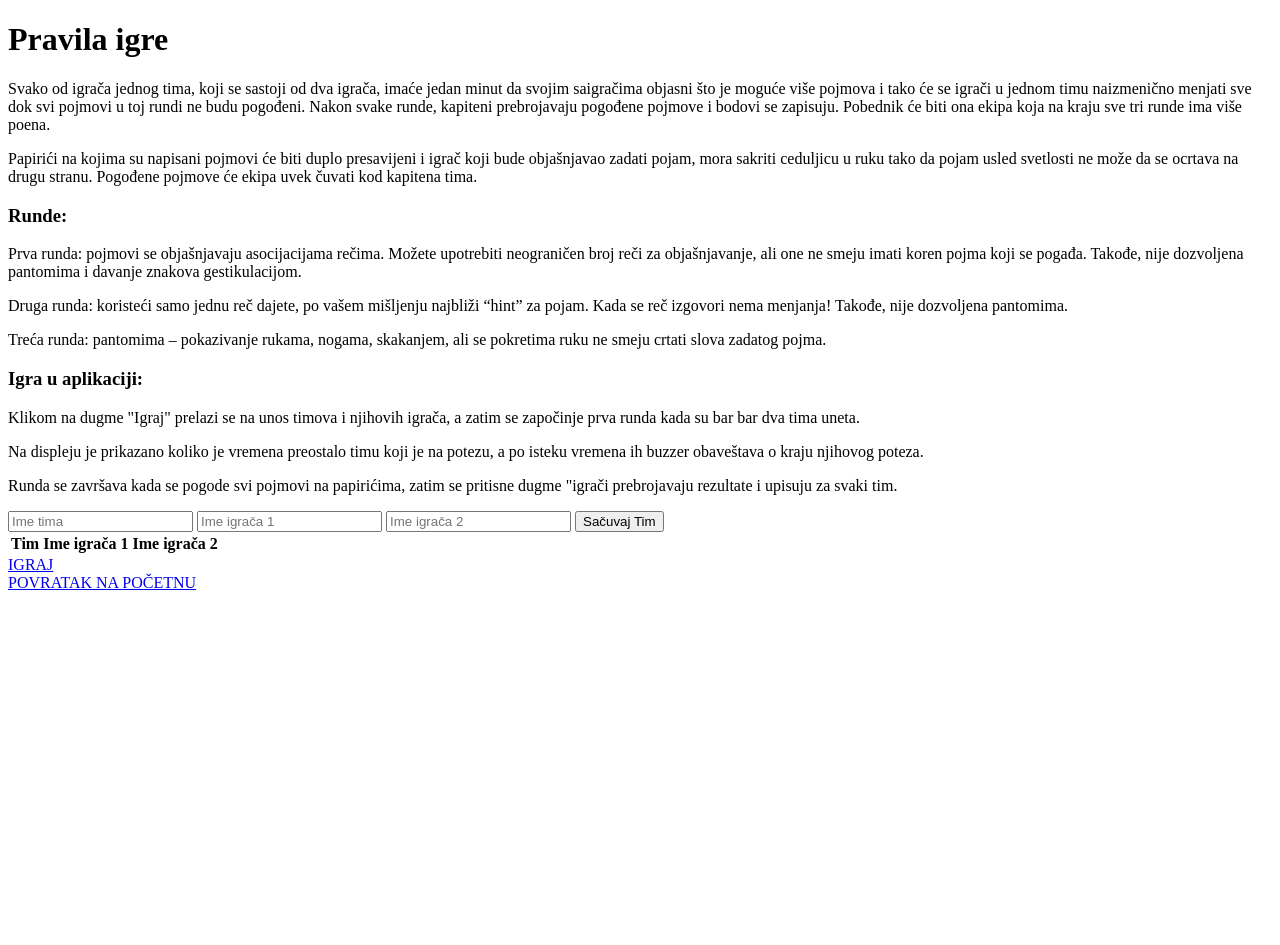
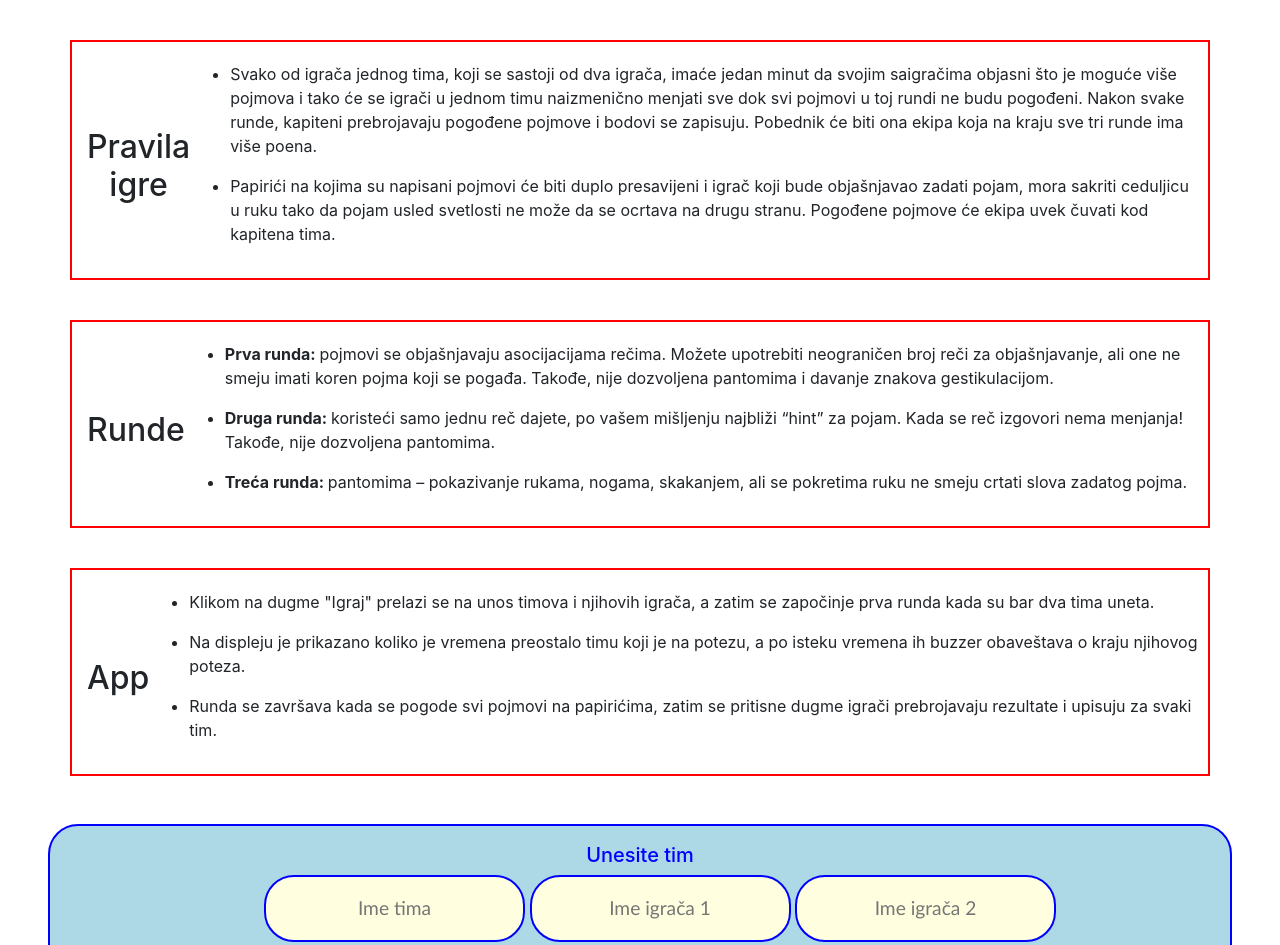
Before and after one commit to CordarJovana/Drustvene-igre-IOT, a plain HTML site: page asocijacije.html in a window 1280 px wide. Shown: the top 945 px of the page. Before the commit the page ends 800 px from the top, so only its background shows below. Drawn offline with nearby package versions, Linux system fonts and the light colour scheme.

Commit message:
CSS skoro ceo

```diff
--- a/asocijacije.html
+++ b/asocijacije.html
@@ -4,53 +4,81 @@
     <meta charset="UTF-8">
     <meta http-equiv="X-UA-Compatible" content="IE=edge">
     <meta name="viewport" content="width=device-width, initial-scale=1.0">
+    <link rel="stylesheet" href="https://stackpath.bootstrapcdn.com/bootstrap/4.5.2/css/bootstrap.min.css" integrity="sha384-JcKb8q3iqJ61gNV9KGb8thSsNjpSL0n8PARn9HuZOnIxN0hoP+VmmDGMN5t9UJ0Z" crossorigin="anonymous">
+    <link rel="stylesheet" href="index.css">
+    <link rel="stylesheet" href="https://cdn.jsdelivr.net/npm/bootstrap@4.5.3/dist/css/bootstrap.min.css"
+    integrity="sha384-TX8t27EcRE3e/ihU7zmQxVncDAy5uIKz4rEkgIXeMed4M0jlfIDPvg6uqKI2xXr2" crossorigin="anonymous">
     <title>Asocijacije</title>
 </head>
-<body>
+<body id="ivonaPozadina">
+    <div id="opis" class="container d-flex justify-content-center align-items-center ">
+         <h2 id="podnaslov">Pravila igre</h2>
+        <ul>
 
-<h1>Pravila igre</h1>
-    <p>Svako od igrača jednog tima, koji se sastoji od dva igrača, imaće jedan minut da svojim saigračima objasni što je moguće više pojmova i tako će se igrači u jednom timu naizmenično menjati sve dok svi pojmovi u toj rundi ne budu pogođeni. Nakon svake runde, kapiteni prebrojavaju pogođene pojmove i bodovi se zapisuju. Pobednik će biti ona ekipa koja na kraju sve tri runde ima više poena.</p>
-    <p> Papirići na kojima su napisani pojmovi će biti duplo presavijeni i igrač koji bude objašnjavao zadati pojam, mora sakriti ceduljicu u ruku tako da pojam usled svetlosti ne može da se ocrtava na drugu stranu. Pogođene pojmove će ekipa uvek čuvati kod kapitena tima.</p>
-    <h3>Runde:</h3>
-        <p> Prva runda: pojmovi se objašnjavaju asocijacijama rečima. Možete upotrebiti neograničen broj reči za objašnjavanje, ali one ne smeju imati koren pojma koji se pogađa. Takođe, nije dozvoljena pantomima i davanje znakova gestikulacijom. </p>
-        <p> Druga runda: koristeći samo jednu reč dajete, po vašem mišljenju najbliži “hint” za pojam. Kada se reč izgovori nema menjanja! Takođe, nije dozvoljena pantomima.</p>
-        <p> Treća runda: pantomima – pokazivanje rukama, nogama, skakanjem, ali se pokretima ruku ne smeju crtati slova zadatog pojma.</p>
+       <li><p>Svako od igrača jednog tima, koji se sastoji od dva igrača, imaće jedan minut da svojim saigračima objasni što je moguće više pojmova i tako će se igrači u jednom timu naizmenično menjati sve dok svi pojmovi u toj rundi ne budu pogođeni. Nakon svake runde, kapiteni prebrojavaju pogođene pojmove i bodovi se zapisuju. Pobednik će biti ona ekipa koja na kraju sve tri runde ima više poena.</p></li>
+       <li><p> Papirići na kojima su napisani pojmovi će biti duplo presavijeni i igrač koji bude objašnjavao zadati pojam, mora sakriti ceduljicu u ruku tako da pojam usled svetlosti ne može da se ocrtava na drugu stranu. Pogođene pojmove će ekipa uvek čuvati kod kapitena tima.</p></li>
+    </ul>
+    </div>
+</div>
 
-    <h3> Igra u aplikaciji:</h3>
-        <p>Klikom na dugme "Igraj" prelazi se na unos timova i njihovih igrača, a zatim se započinje prva runda kada su bar bar dva tima uneta.</p>
-        <p>Na displeju je prikazano koliko je vremena preostalo timu koji je na potezu, a po isteku vremena ih buzzer obaveštava o kraju njihovog poteza.</p>
-        <p>Runda se završava kada se pogode svi pojmovi na papirićima, zatim se pritisne dugme "igrači prebrojavaju rezultate i upisuju za svaki tim.</p>
+<div id="opis" class="container d-flex justify-content-center align-items-center ">
+    <h2 id="podnaslov">Runde     </h2>
+    <ul>
+        <li><p><b>Prva runda: </b> pojmovi se objašnjavaju asocijacijama rečima. Možete upotrebiti neograničen broj reči za objašnjavanje, ali one ne smeju imati koren pojma koji se pogađa. Takođe, nije dozvoljena pantomima i davanje znakova gestikulacijom. </p></li>
+        <li><p><b>Druga runda: </b> koristeći samo jednu reč dajete, po vašem mišljenju najbliži “hint” za pojam. Kada se reč izgovori nema menjanja! Takođe, nije dozvoljena pantomima.</p></li>
+        <li><p><b>Treća runda: </b>pantomima – pokazivanje rukama, nogama, skakanjem, ali se pokretima ruku ne smeju crtati slova zadatog pojma.</p></li>
+    </ul>
+    </div>
 
+    <div id="opis" class="container d-flex justify-content-center align-items-center ">
+    <h2 id="podnaslov">App</h2>
+    <ul>
+        <li><p>Klikom na dugme "Igraj" prelazi se na unos timova i njihovih igrača, a zatim se započinje prva runda kada su bar dva tima uneta.</p></li>
+        <li><p>Na displeju je prikazano koliko je vremena preostalo timu koji je na potezu, a po isteku vremena ih buzzer obaveštava o kraju njihovog poteza.</p></li>
+        <li><p>Runda se završava kada se pogode svi pojmovi na papirićima, zatim se pritisne dugme igrači prebrojavaju rezultate i upisuju za svaki tim.</p></li>
+       </ul>
+    </div>
 
 <div id="unosTima" class="m-5 indexButton">
+    <h5 id="podnaslovUnos">Unesite tim</h5>
+    <ul>
             <input type="text" id="tim" placeholder="Ime tima"></input>
             <input type="text" id="igrac1" placeholder="Ime igrača 1"></input>
             <input type="text" id="igrac2" placeholder="Ime igrača 2"></input>
+        </ul>
            <button id="sacuvajTimBtn" onclick="noviTim()"> Sačuvaj Tim</button>
         </div>
 
+
+        <div id="tabela" class="container-fluid padding">
+            <div id="tabela" class="row welcome text-center">
+              <div class="col-12">
         <table id="users-table" class="table">
-            <thead>
+            <thead id="zaglavlje" class="thead-light">
                   <tr>
-                    <th scope="col">Tim</th>
-                    <th scope="col">Ime igrača 1</th>
-                    <th scope="col">Ime igrača 2</th>
+                    <th scope="col-4">Tim</th>
+                    <th scope="col-4">Ime igrača 1</th>
+                    <th scope="col-4">Ime igrača 2</th>
                   </tr>
                 </thead>
                   <tbody id="timovi_podaci"></tbody>
               </table>
+              </div>
+              </div>
+              </div>
 
     <div id="zapocniIgru" class="m-5 indexButton">
 
-        <a href="igraAsocijacije.html" id="igrajBtn" class="btn btn-danger btn-block"> IGRAJ </a>
+        <a href="igraAsocijacije.html" id="igrajBtn" class="btn btn-danger btn-block"> <b>IGRAJ</b></a>
 
     </div>
 
-    <div id="povratakNaPocetnu" class="m-5 indexButton">
+    <div class="buttonBack">
+        <a href="index.html" class="btn btn-danger "> POVRATAK NA POČETNU </a>
+    </div>
 
-        <a href="index.html" id="pocetnaBtn" class="btn btn-danger btn-block"> POVRATAK NA POČETNU </a>
 
-    </div>
+
 </body>
 </html>
 
--- /dev/null
+++ b/index.css
@@ -0,0 +1,114 @@
+#mainDiv {
+
+    height: 40vh;
+    padding-left: 20px;
+    padding-right: 20px;
+    margin-top: 40px;
+    border: 2px red solid;
+    border-radius: 30px;
+
+  }
+
+  #opis{
+
+    padding-right: 10px;
+    padding-top: 20px;
+    margin-top: 40px;
+    border: 2px red solid;
+    align-content: center;
+
+
+  }
+
+  .indexButton {
+
+    border: 2px red solid;
+    border-radius: 30px;
+    padding: 17px;
+    justify-content: center;
+    align-content: center;
+
+  }
+
+  .btn {
+
+    border-radius: 20px;
+
+  }
+
+  .btn:hover {
+    background-color: white;
+    color: red;
+
+  }
+
+  #podnaslov{
+    text-align: center;
+  }
+
+  #unosTima{
+    border: 2px blue solid;
+    background-color: lightblue;
+    align-items: center;
+    display: grid;
+    grid-row: auto auto auto;
+    justify-content: center;
+  }
+  #podnaslovUnos{
+    text-align: center;
+    color: blue;
+
+  }
+
+  #tim, #igrac1, #igrac2{
+    border: 2px blue solid;
+    background-color: lightyellow;
+    border-radius: 30px;
+    padding: 17px;
+    text-align: center;
+    font-family:'Gill Sans', 'Gill Sans MT', Calibri, 'Trebuchet MS', sans-serif;
+    font-size: larger;
+  }
+
+  #sacuvajTimBtn{
+    border: 2px blue solid;
+    border-radius: 30px;
+    padding: 17px;
+    text-align: center;
+    background-color: yellow;
+    font-family:'Gill Sans', 'Gill Sans MT', Calibri, 'Trebuchet MS', sans-serif;
+    font-size: large;
+  }
+
+  #ivonaPozadina{
+    background-color: white;
+  }
+#tabela{
+  justify-content: center;
+  align-content: center;
+}
+
+#zaglavlje{
+  justify-content: center;
+  align-content: center;
+  text-align: center;
+  display: grid;
+}
+
+#igrajBtn{
+
+  border: 3px red solid;
+  border-radius: 30px;
+  padding: 17px;
+  text-align: center;
+  background-color: greenyellow;
+  font-family:'Gill Sans', 'Gill Sans MT', Calibri, 'Trebuchet MS', sans-serif;
+  font-size: large;
+  color: red;
+}
+
+.buttonBack {
+  position: sticky;
+  margin-left: 10px;
+  margin-bottom: 10px;
+}
```
Also changed, not shown: activity.html (+35 -13 lines), index.html (+16 -5 lines).
